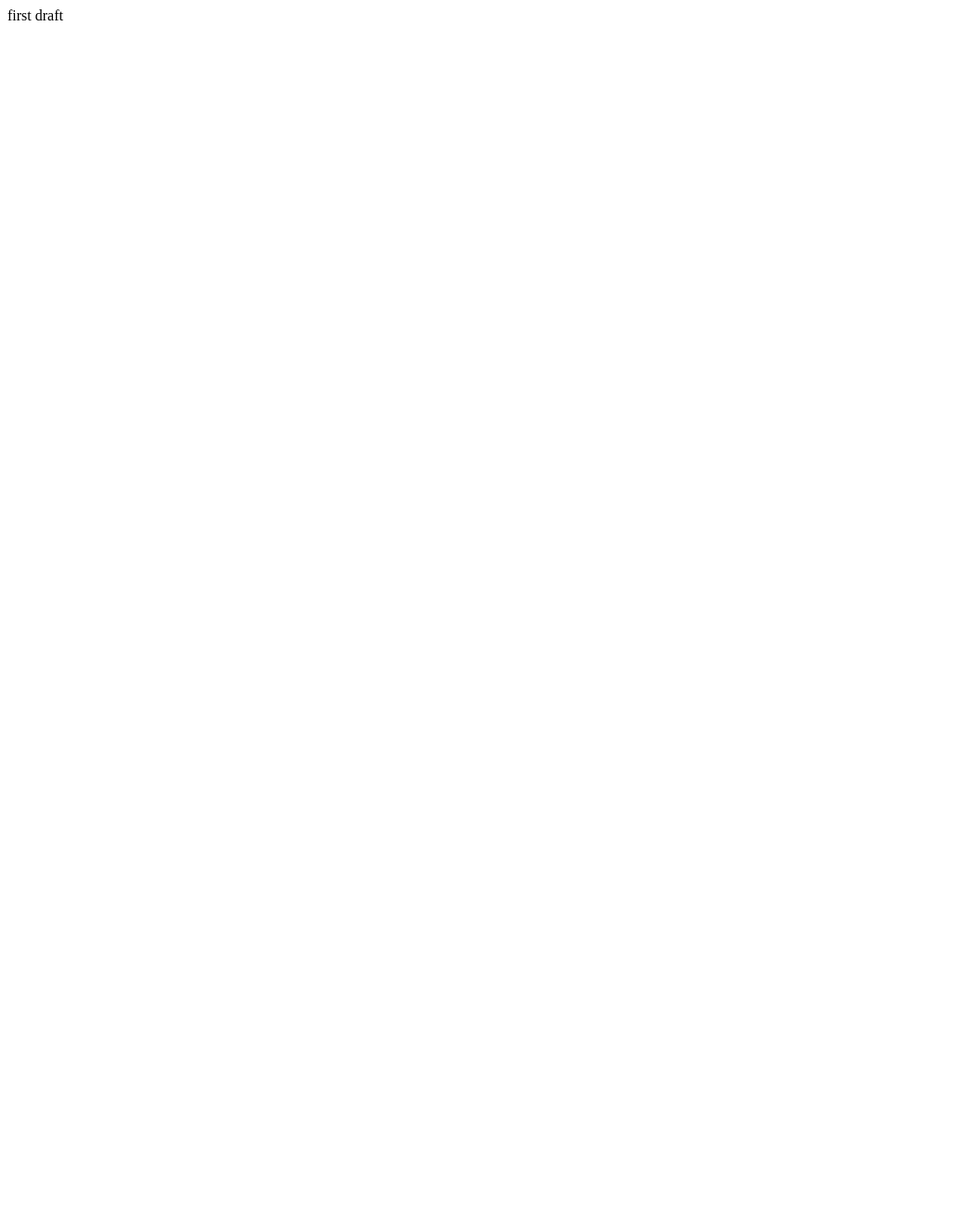
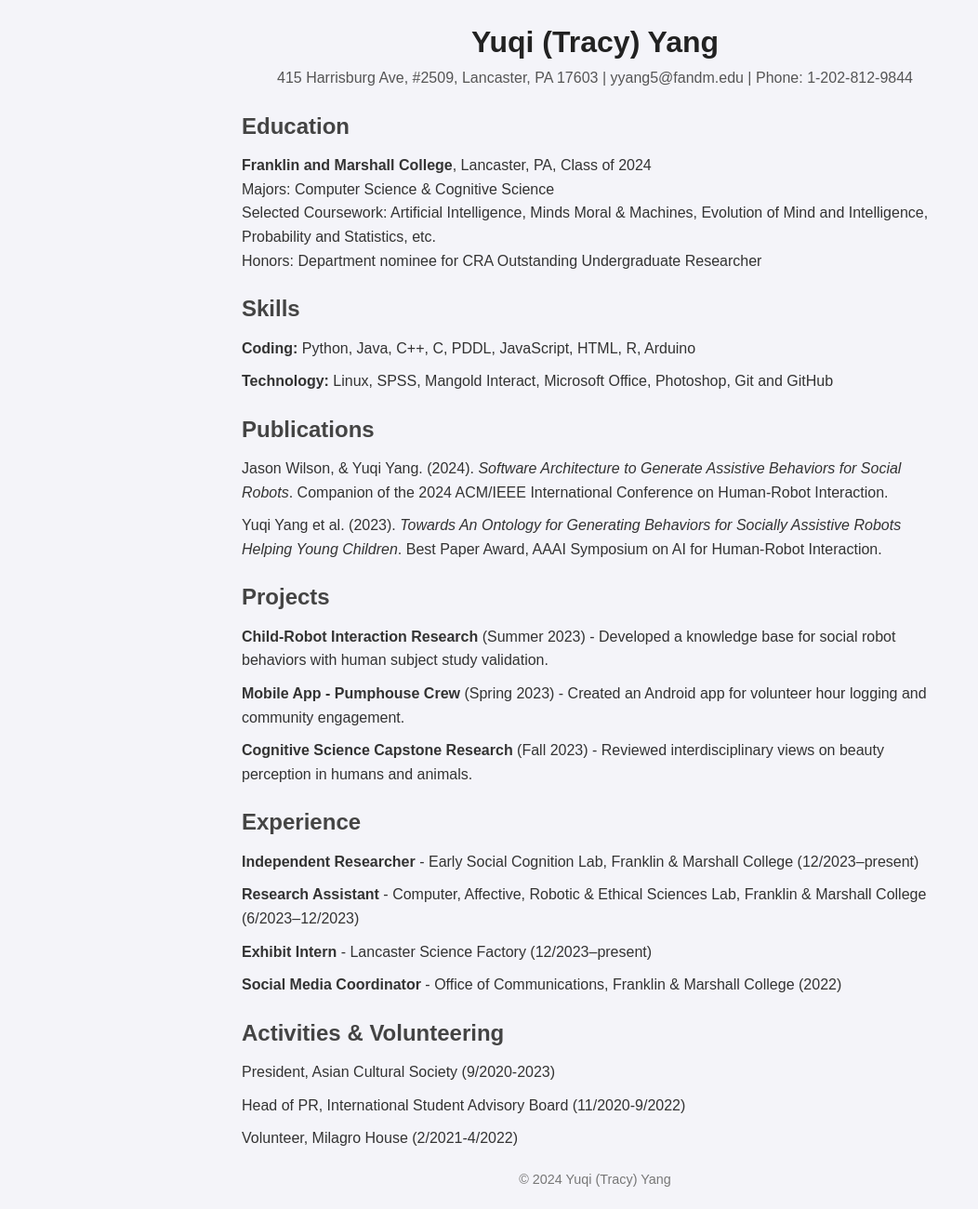
Before and after one commit to tracyyang816/tracyyang816-github.io, a plain HTML site: page index.html in a window 1280 px wide. Shown: the whole page at 93% size, without its empty margins (0-1052 px from the left). Before the commit the page ends 800 px from the top, so only its background shows below. Drawn offline with Linux system fonts and the light colour scheme.

Commit message:
first draft of website

```diff
--- a/index.html
+++ b/index.html
@@ -1 +1,65 @@
-first draft
+
+<!DOCTYPE html>
+<html lang="en">
+<head>
+    <meta charset="UTF-8">
+    <meta name="viewport" content="width=device-width, initial-scale=1.0">
+    <title>Tracy Yang - Personal Website</title>
+    <link rel="stylesheet" href="style.css">
+</head>
+<body>
+    <header>
+        <h1>Yuqi (Tracy) Yang</h1>
+        <p>415 Harrisburg Ave, #2509, Lancaster, PA 17603 | yyang5@fandm.edu | Phone: 1-202-812-9844</p>
+    </header>
+    <section id="education">
+        <h2>Education</h2>
+        <p><strong>Franklin and Marshall College</strong>, Lancaster, PA, Class of 2024</p>
+        <p>Majors: Computer Science & Cognitive Science</p>
+        <p>Selected Coursework: Artificial Intelligence, Minds Moral & Machines, Evolution of Mind and Intelligence, Probability and Statistics, etc.</p>
+        <p>Honors: Department nominee for CRA Outstanding Undergraduate Researcher</p>
+    </section>
+    <section id="skills">
+        <h2>Skills</h2>
+        <ul>
+            <li><strong>Coding:</strong> Python, Java, C++, C, PDDL, JavaScript, HTML, R, Arduino</li>
+            <li><strong>Technology:</strong> Linux, SPSS, Mangold Interact, Microsoft Office, Photoshop, Git and GitHub</li>
+        </ul>
+    </section>
+    <section id="publications">
+        <h2>Publications</h2>
+        <ul>
+            <li>Jason Wilson, & Yuqi Yang. (2024). <i>Software Architecture to Generate Assistive Behaviors for Social Robots</i>. Companion of the 2024 ACM/IEEE International Conference on Human-Robot Interaction.</li>
+            <li>Yuqi Yang et al. (2023). <i>Towards An Ontology for Generating Behaviors for Socially Assistive Robots Helping Young Children</i>. Best Paper Award, AAAI Symposium on AI for Human-Robot Interaction.</li>
+        </ul>
+    </section>
+    <section id="projects">
+        <h2>Projects</h2>
+        <ul>
+            <li><strong>Child-Robot Interaction Research</strong> (Summer 2023) - Developed a knowledge base for social robot behaviors with human subject study validation.</li>
+            <li><strong>Mobile App - Pumphouse Crew</strong> (Spring 2023) - Created an Android app for volunteer hour logging and community engagement.</li>
+            <li><strong>Cognitive Science Capstone Research</strong> (Fall 2023) - Reviewed interdisciplinary views on beauty perception in humans and animals.</li>
+        </ul>
+    </section>
+    <section id="experience">
+        <h2>Experience</h2>
+        <ul>
+            <li><strong>Independent Researcher</strong> - Early Social Cognition Lab, Franklin & Marshall College (12/2023–present)</li>
+            <li><strong>Research Assistant</strong> - Computer, Affective, Robotic & Ethical Sciences Lab, Franklin & Marshall College (6/2023–12/2023)</li>
+            <li><strong>Exhibit Intern</strong> - Lancaster Science Factory (12/2023–present)</li>
+            <li><strong>Social Media Coordinator</strong> - Office of Communications, Franklin & Marshall College (2022)</li>
+        </ul>
+    </section>
+    <section id="activities">
+        <h2>Activities & Volunteering</h2>
+        <ul>
+            <li>President, Asian Cultural Society (9/2020-2023)</li>
+            <li>Head of PR, International Student Advisory Board (11/2020-9/2022)</li>
+            <li>Volunteer, Milagro House (2/2021-4/2022)</li>
+        </ul>
+    </section>
+    <footer>
+        <p>&copy; 2024 Yuqi (Tracy) Yang</p>
+    </footer>
+</body>
+</html>
--- a/style.css
+++ b/style.css
@@ -1 +1,56 @@
-style
+
+* {
+    margin: 0;
+    padding: 0;
+    box-sizing: border-box;
+}
+
+body {
+    font-family: Arial, sans-serif;
+    line-height: 1.6;
+    color: #333;
+    padding: 20px;
+    max-width: 800px;
+    margin: auto;
+    background-color: #f4f4f9;
+}
+
+header {
+    text-align: center;
+    margin-bottom: 20px;
+}
+
+header h1 {
+    font-size: 2em;
+    color: #222;
+}
+
+header p {
+    font-size: 1em;
+    color: #555;
+}
+
+section {
+    margin-bottom: 20px;
+}
+
+section h2 {
+    font-size: 1.5em;
+    margin-bottom: 10px;
+    color: #444;
+}
+
+ul {
+    list-style-type: none;
+}
+
+ul li {
+    margin-bottom: 10px;
+}
+
+footer {
+    text-align: center;
+    margin-top: 20px;
+    font-size: 0.9em;
+    color: #777;
+}
```
Also changed, not shown: 1 other file.
